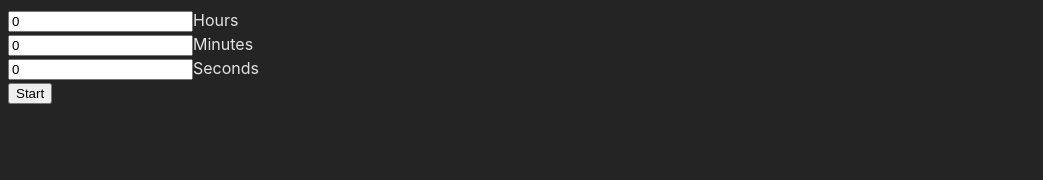
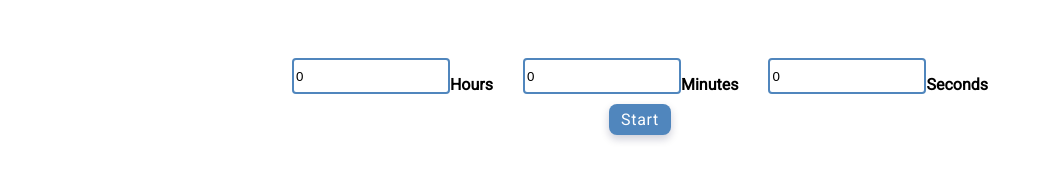
Before and after one commit to beceluiz/timer-challenge, a website built with Vite: page src/index.html in a window 1280 px wide. Shown: the whole page, without its empty margins (0-1043 px from the left). Built offline with nearby package versions, Linux system fonts and the light colour scheme.

Commit message:
style(css): better syle

```diff
--- a/src/style.css
+++ b/src/style.css
@@ -1,16 +1,77 @@
-:root {
-  font-family: Inter, Avenir, Helvetica, Arial, sans-serif;
+body {
+  padding: 50px;
+  font-family: "Roboto", sans-serif;
+  font-weight: bold;
+}
+
+input[type="number"] {
+  border-radius: 4px;
+  border: 2px solid #5086bd;
+  height: 30px;
+  width: 150px;
+}
+
+input textarea {
+  font-size: 20px;
+  font-family: "Roboto", sans-serif;
+  font-weight: bold;
+}
+
+input[type="number"]:hover,
+textarea:hover {
+  background: #ffffff;
+  border: 1px solid #990000;
+}
+
+.inputs-container {
+  display: flex;
+  justify-content: center;
+}
+.inputs-container .time-controll {
+  margin: 0 10px;
+  border-radius: 8px;
+}
+
+.inputs-container .input-timer {
+  display: inline-flex;
+  margin: 0 15px;
+  align-items: flex-end;
+}
+
+.buttons-container {
+  margin-top: 10px;
+  display: flex;
+  justify-content: center;
+}
+
+button {
+  margin: 0 10px;
+  border: none;
+  outline: none;
+  padding: 6px 12px;
+  position: relative;
+  border-radius: 8px;
+  letter-spacing: 0.7px;
+  background-color: #5086bd;
+  color: #fff;
   font-size: 16px;
-  line-height: 24px;
-  font-weight: 400;
+  font-family: "Roboto", sans-serif;
+  cursor: pointer;
+  box-shadow: rgba(0, 9, 61, 0.2) 0px 4px 8px 0px;
+}
 
-  color-scheme: light dark;
-  color: rgba(255, 255, 255, 0.87);
-  background-color: #242424;
+.button:active {
+  transform: translateY(1px);
+}
 
-  font-synthesis: none;
-  text-rendering: optimizeLegibility;
-  -webkit-font-smoothing: antialiased;
-  -moz-osx-font-smoothing: grayscale;
-  -webkit-text-size-adjust: 100%;
+.button__svg {
+  position: absolute;
+  overflow: visible;
+  bottom: 6px;
+  right: 0.2rem;
+  height: 140%;
 }
+
+#alarm {
+  display: none;
+}
```
